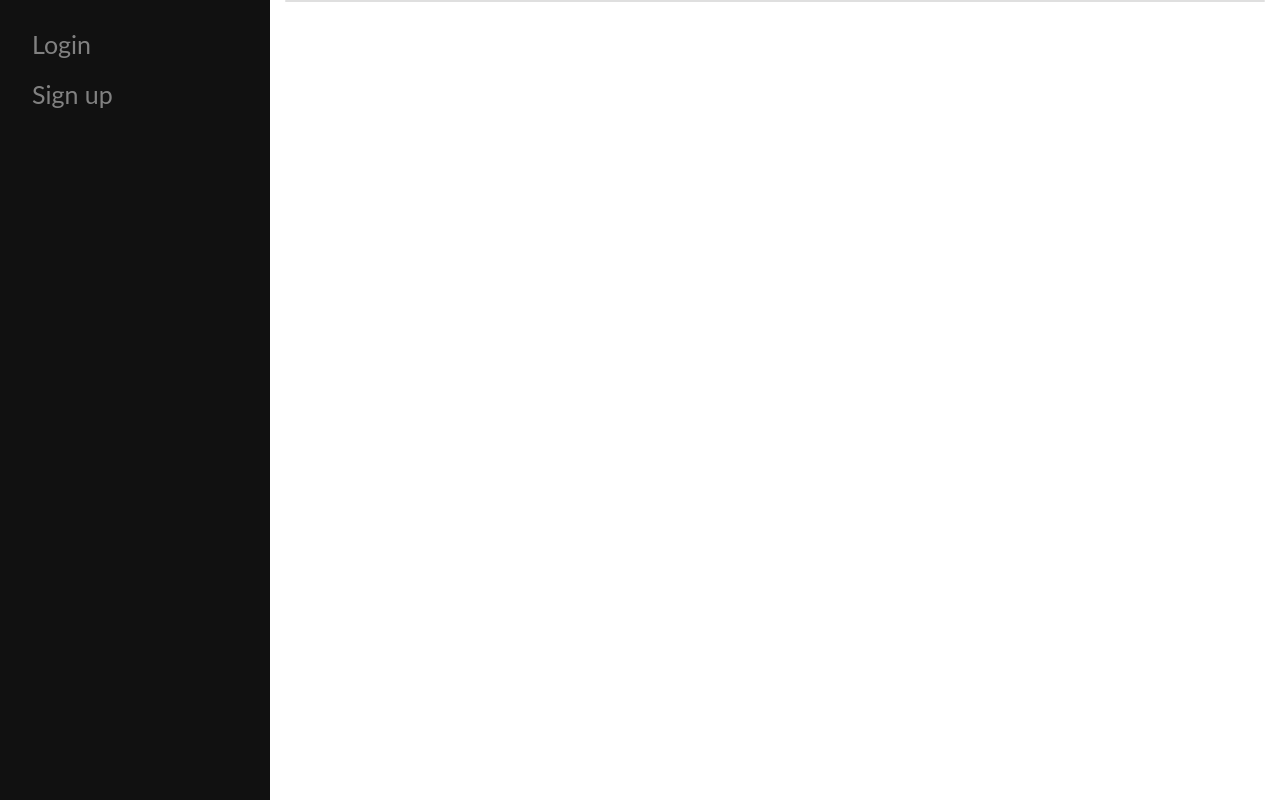
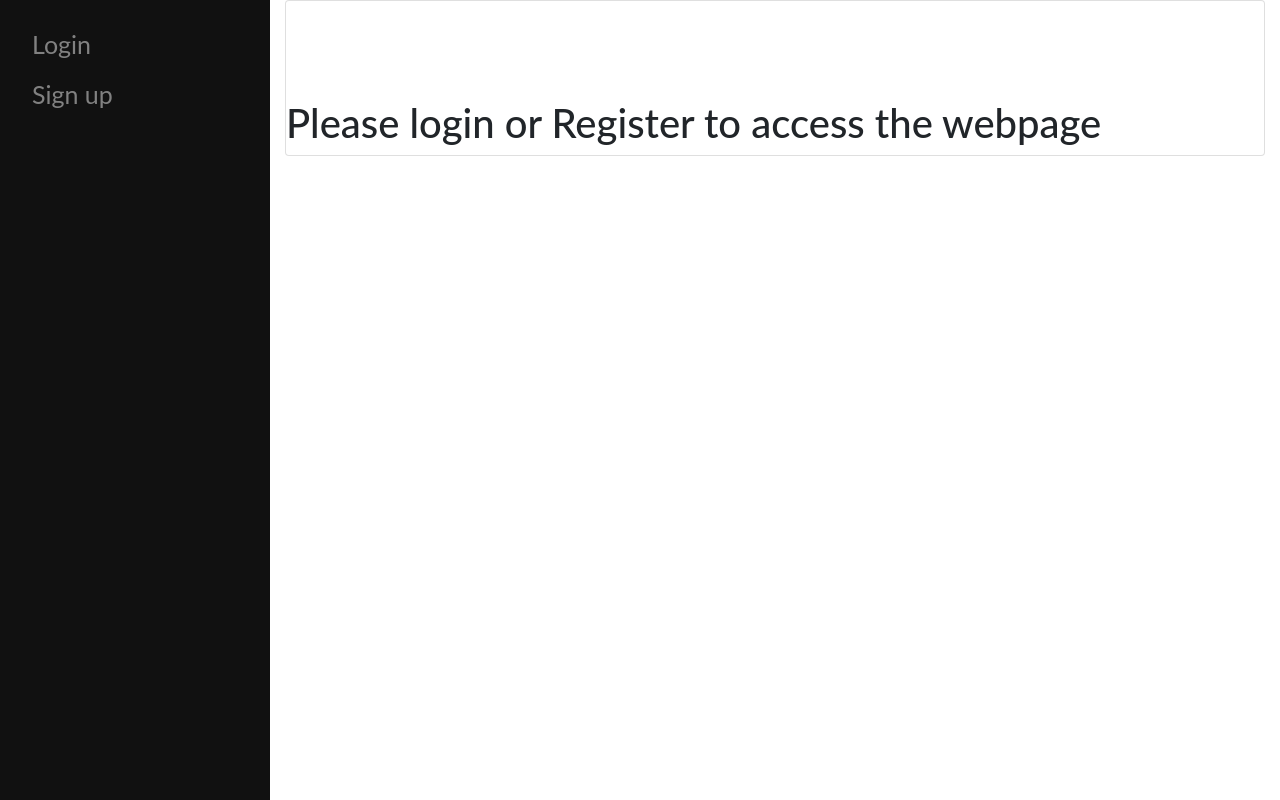
Before and after one commit to NMoua-Edu/BankDB, a PHP site: page /home.php in a window 1280 px wide. Run offline with PHP 8.4, Linux system fonts and the light colour scheme.

Commit message:
added h1 tag telling people to login or sign up to access the home page

```diff
--- a/home.php
+++ b/home.php
@@ -92,6 +92,9 @@
                    echo " <h4>Checking:</h4>";
                    echo  "<h4>Savings:</h4>";
                   }
+                else{
+                    echo " <h1 style = 'margin-top: 10%;'>Please login or Register to access the webpage</h1>";
+                }
 
         ?>
                 </div>
```
